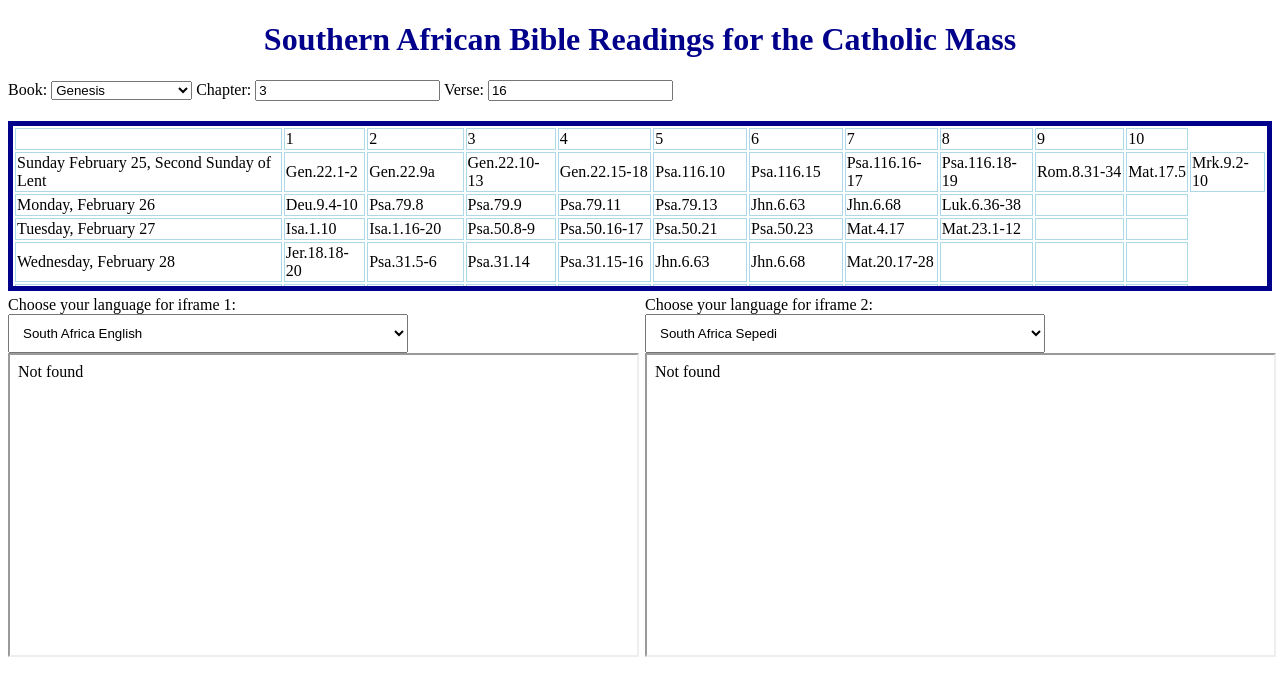
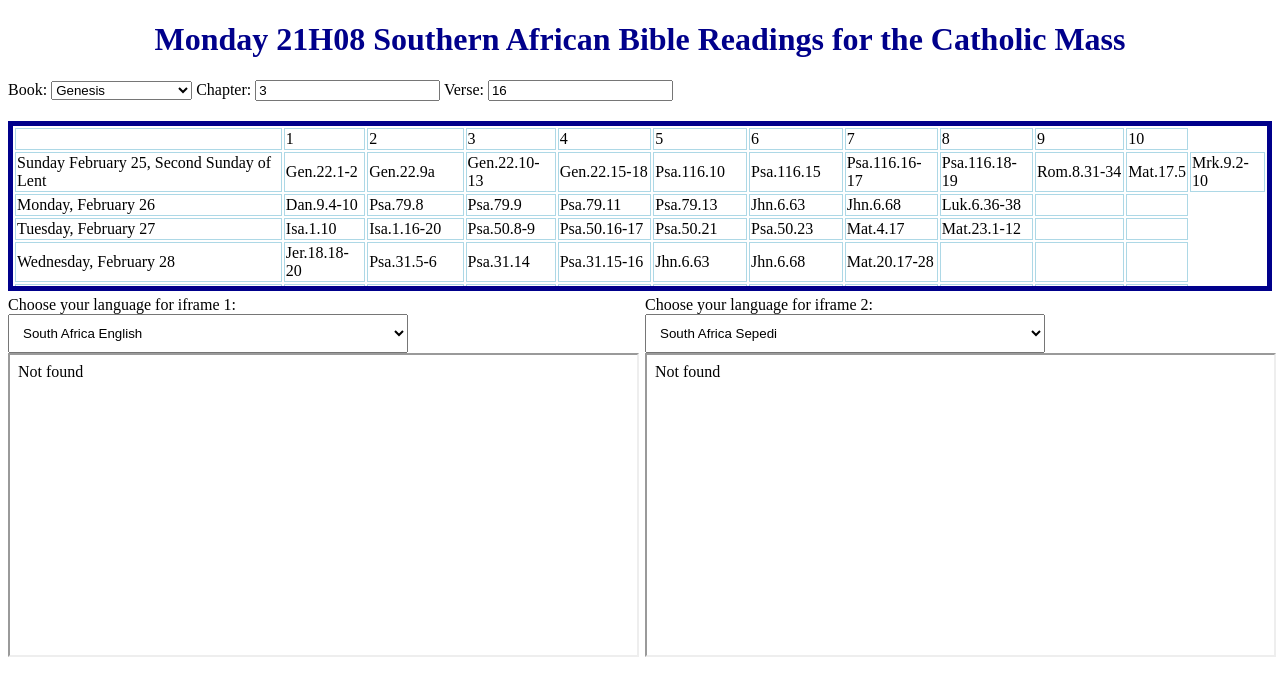
Before and after one commit to ptpare/catholicza, a website: page index.html in a window 1280 px wide. Drawn offline with Linux system fonts and the light colour scheme; no server answers.

Commit message:
Update index.html
Dan.9.4-10 ( not Deuteronomy)
Date in theTitle

```diff
--- a/index.html
+++ b/index.html
@@ -59,7 +59,7 @@ iframe {
 
 <body>
   <!-- Heading for the page -->
-  <h1>Southern African Bible Readings for the Catholic Mass</h1>
+  <h1>Monday 21H08 Southern African Bible Readings for the Catholic Mass</h1>
 
 <div class="input-container">
   <label for="bookInput">Book:</label>
@@ -185,7 +185,7 @@ iframe {
   </tr>
   <tr>
     <td>Monday, February 26</td>
-    <td>Deu.9.4-10</td>
+    <td>Dan.9.4-10</td>
     <td>Psa.79.8</td>
     <td>Psa.79.9</td>
     <td>Psa.79.11</td>
```
